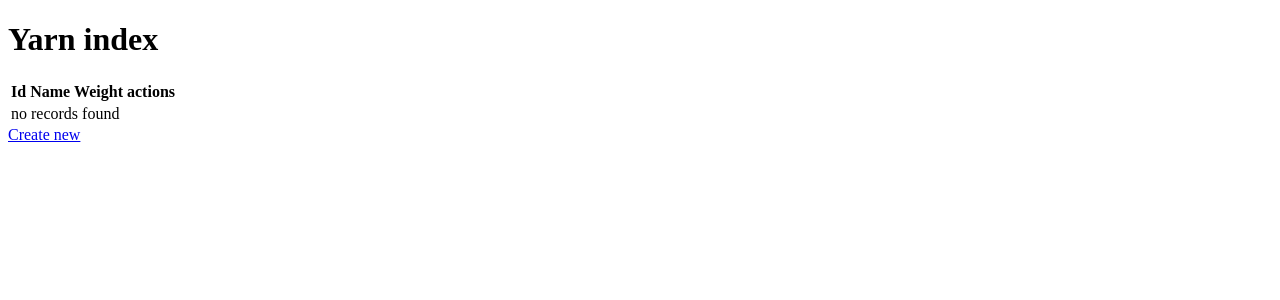
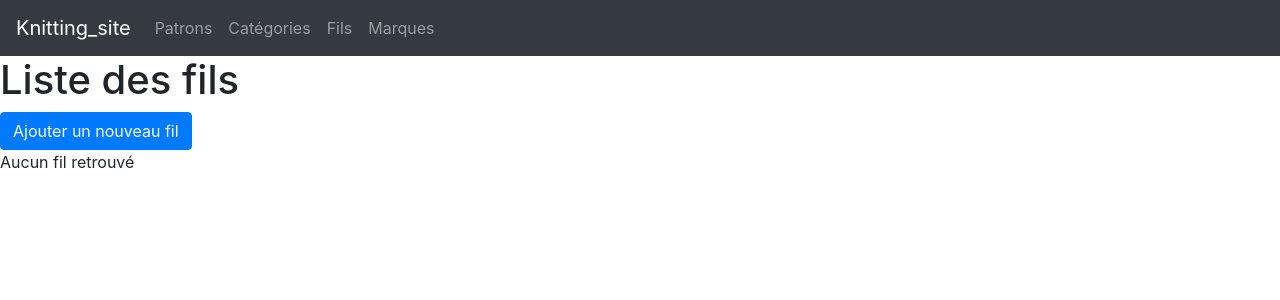
Before and after one commit to elisematos/knitting_site, a Symfony app: template templates/yarn/index.html.twig in a window 1280 px wide. Shown: the top 300 px of the page. Run offline with Twig, Linux system fonts and the light colour scheme; the template is opened without the code that fills it, so the values that code supplies are empty; some libraries are stand-ins or nearby versions.

Commit message:
Navbar Homepage

```diff
--- a/src/Controller/PatternController.php
+++ b/src/Controller/PatternController.php
@@ -29,7 +29,7 @@ class PatternController extends AbstractController
     }
 
     /**
-     * @Route("/new", name="pattern_new", methods={"GET","POST"})
+     * @Route("/admin/new", name="pattern_new", methods={"GET","POST"})
      * @param Request $request
      * @return Response
      */
@@ -66,7 +66,7 @@ class PatternController extends AbstractController
     }
 
     /**
-     * @Route("/{id}/edit", name="pattern_edit", methods={"GET","POST"})
+     * @Route("/admin/{id}/edit", name="pattern_edit", methods={"GET","POST"})
      * @param Request $request
      * @param Pattern $pattern
      * @return Response
@@ -89,7 +89,7 @@ class PatternController extends AbstractController
     }
 
     /**
-     * @Route("/{id}", name="pattern_delete", methods={"DELETE"})
+     * @Route("/admin/{id}", name="pattern_delete", methods={"DELETE"})
      * @param Request $request
      * @param Pattern $pattern
      * @return Response
--- a/src/Form/BrandType.php
+++ b/src/Form/BrandType.php
@@ -3,6 +3,7 @@
 namespace App\Form;
 
 use App\Entity\Brand;
+use Symfony\Component\Form\Extension\Core\Type\TextType;
 use Symfony\Component\Form\AbstractType;
 use Symfony\Component\Form\FormBuilderInterface;
 use Symfony\Component\OptionsResolver\OptionsResolver;
@@ -12,7 +13,9 @@ class BrandType extends AbstractType
     public function buildForm(FormBuilderInterface $builder, array $options)
     {
         $builder
-            ->add('name')
+            ->add('name', TextType::class,[
+                'label' => 'Nom'
+            ])
         ;
     }
 
--- a/src/Form/CategoryType.php
+++ b/src/Form/CategoryType.php
@@ -3,6 +3,7 @@
 namespace App\Form;
 
 use App\Entity\Category;
+use Symfony\Component\Form\Extension\Core\Type\TextType;
 use Symfony\Component\Form\AbstractType;
 use Symfony\Component\Form\FormBuilderInterface;
 use Symfony\Component\OptionsResolver\OptionsResolver;
@@ -12,7 +13,9 @@ class CategoryType extends AbstractType
     public function buildForm(FormBuilderInterface $builder, array $options)
     {
         $builder
-            ->add('name')
+            ->add('name', TextType::class,[
+                'label' => 'Nom'
+            ])
         ;
     }
 
--- a/src/Form/PatternType.php
+++ b/src/Form/PatternType.php
@@ -24,7 +24,7 @@ class PatternType extends AbstractType
                 'label' => 'Nom',
                 'help' => 'Un nom de moins de 20 charactères sans chiffre.'
             ])
-            ->add('description', TextareaType::class, [
+            ->add('Description', TextareaType::class, [
                 'label' => 'Description'
             ])
             ->add('difficulty', RangeType::class, [
--- a/templates/base.html.twig
+++ b/templates/base.html.twig
@@ -1,11 +1,40 @@
+{% set route_name = app.request.attributes.get('_route') %}
 <!DOCTYPE html>
 <html>
     <head>
         <meta charset="UTF-8">
         <title>{% block title %}Welcome!{% endblock %}</title>
+        <link rel="stylesheet"
+              href="https://cdn.jsdelivr.net/npm/bootstrap@4.5.3/dist/css/bootstrap.min.css"
+              integrity="sha384-TX8t27EcRE3e/ihU7zmQxVncDAy5uIKz4rEkgIXeMed4M0jlfIDPvg6uqKI2xXr2"
+              crossorigin="anonymous"
+        >
         {% block stylesheets %}{% endblock %}
     </head>
     <body>
+    <nav class="navbar navbar-expand-lg navbar-dark bg-dark">
+        <a class="navbar-brand" href="{{ path('home') }}">Knitting_site</a>
+        <button class="navbar-toggler" type="button" data-toggle="collapse" data-target="#navbarColor03" aria-controls="navbarColor03" aria-expanded="false" aria-label="Toggle navigation">
+            <span class="navbar-toggler-icon"></span>
+        </button>
+
+        <div class="collapse navbar-collapse" id="navbarColor03">
+            <ul class="navbar-nav mr-auto">
+                <li {% if route_name == "pattern_index" %} class="nav-item active" {% else %} class="nav-item" {% endif %}>
+                    <a class="nav-link" href="{{ path('pattern_index') }}">Patrons</a>
+                </li>
+                <li {% if route_name == "category_index" %} class="nav-item active" {% else %} class="nav-item" {% endif %}>
+                    <a class="nav-link" href="{{ path('category_index') }}">Catégories</a>
+                </li>
+                <li {% if route_name == "yarn_index" %} class="nav-item active" {% else %} class="nav-item" {% endif %}>
+                    <a class="nav-link" href="{{ path('yarn_index') }}">Fils</a>
+                </li>
+                <li {% if route_name == "brand_index" %} class="nav-item active" {% else %} class="nav-item" {% endif %}>
+                    <a class="nav-link" href="{{ path('brand_index') }}">Marques</a>
+                </li>
+            </ul>
+        </div>
+    </nav>
         {% block body %}{% endblock %}
         {% block javascripts %}{% endblock %}
     </body>
--- a/templates/brand/_delete_form.html.twig
+++ /dev/null
@@ -1,5 +0,0 @@
-<form method="post" action="{{ path('brand_delete', {'id': brand.id}) }}" onsubmit="return confirm('Are you sure you want to delete this item?');">
-    <input type="hidden" name="_method" value="DELETE">
-    <input type="hidden" name="_token" value="{{ csrf_token('delete' ~ brand.id) }}">
-    <button class="btn">Delete</button>
-</form>
--- a/templates/category/_delete_form.html.twig
+++ /dev/null
@@ -1,5 +0,0 @@
-<form method="post" action="{{ path('category_delete', {'id': category.id}) }}" onsubmit="return confirm('Are you sure you want to delete this item?');">
-    <input type="hidden" name="_method" value="DELETE">
-    <input type="hidden" name="_token" value="{{ csrf_token('delete' ~ category.id) }}">
-    <button class="btn">Delete</button>
-</form>
--- a/templates/pattern/_delete_form.html.twig
+++ b/templates/pattern/_delete_form.html.twig
@@ -1,5 +1,5 @@
-<form method="post" action="{{ path('pattern_delete', {'id': pattern.id}) }}" onsubmit="return confirm('Are you sure you want to delete this item?');">
+<form method="post" action="{{ path('pattern_delete', {'id': pattern.id}) }}" onsubmit="return confirm('Voulez-vous réellement supprimer cet élément?');">
     <input type="hidden" name="_method" value="DELETE">
     <input type="hidden" name="_token" value="{{ csrf_token('delete' ~ pattern.id) }}">
-    <button class="btn">Delete</button>
+    <button class="btn btn-danger">Supprimer</button>
 </form>
--- a/templates/yarn/_delete_form.html.twig
+++ /dev/null
@@ -1,5 +0,0 @@
-<form method="post" action="{{ path('yarn_delete', {'id': yarn.id}) }}" onsubmit="return confirm('Are you sure you want to delete this item?');">
-    <input type="hidden" name="_method" value="DELETE">
-    <input type="hidden" name="_token" value="{{ csrf_token('delete' ~ yarn.id) }}">
-    <button class="btn">Delete</button>
-</form>
--- a/templates/yarn/index.html.twig
+++ b/templates/yarn/index.html.twig
@@ -1,37 +1,37 @@
 {% extends 'base.html.twig' %}
 
-{% block title %}Yarn index{% endblock %}
+{% block title %}Liste des fils{% endblock %}
 
 {% block body %}
-    <h1>Yarn index</h1>
-
-    <table class="table">
+    <h1>Liste des fils</h1>
+    <a class="btn btn-primary" href="{{ path('yarn_new') }}">Ajouter un nouveau fil</a>
+    {% if yarns %}
+        <table class="table table-striped">
             <thead>
             <tr>
-                <th>Id</th>
-                <th>Name</th>
-                <th>Weight</th>
-                <th>actions</th>
+                <th>Nom</th>
+                <th>Actions</th>
             </tr>
             </thead>
             <tbody>
             {% for yarn in yarns %}
                 <tr>
-                <td>{{ yarn.id }}</td>
-                <td>{{ yarn.name }}</td>
-                <td>{{ yarn.weight }}</td>
+                    <td>{{ yarn.brand.name }} | {{ yarn.name }}</td>
                     <td>
-                    <a href="{{ path('yarn_show', {'id': yarn.id}) }}">show</a>
-                    <a href="{{ path('yarn_edit', {'id': yarn.id}) }}">edit</a>
+                        <a href="{{ path('yarn_edit', {'id': yarn.id}) }}" class="btn btn-dark">Editer</a>
+                        <form method="post"
+                              action="{{ path('yarn_delete', {'id': yarn.id}) }}"
+                              onsubmit="return confirm('Voulez-vous réellement supprimer cet élément?');">
+                            <input type="hidden" name="_method" value="DELETE">
+                            <input type="hidden" name="_token" value="{{ csrf_token('delete' ~ yarn.id) }}">
+                            <button class="btn btn-danger">Supprimer</button>
+                        </form>
                     </td>
-            </tr>
-        {% else %}
-            <tr>
-                <td colspan="4">no records found</td>
                 </tr>
             {% endfor %}
             </tbody>
         </table>
-
-    <a href="{{ path('yarn_new') }}">Create new</a>
+    {% else %}
+        <p>Aucun fil retrouvé</p>
+    {% endif %}
 {% endblock %}
```
Also changed, not shown: src/Controller/BrandController.php (+13 -1 lines), src/Controller/CategoryController.php (+13 -1 lines), src/Controller/HomeController.php (added, +32 -0 lines), src/Controller/YarnController.php (+13 -1 lines), src/Form/YarnType.php (+10 -3 lines), src/Repository/PatternRepository.php (+18 -16 lines), templates/brand/show.html.twig (deleted, +0 -26 lines), templates/category/show.html.twig (deleted, +0 -26 lines), templates/home/index.html.twig (added, +58 -0 lines), templates/yarn/show.html.twig (deleted, +0 -30 lines). Lines whose indentation alone changed are shown as unchanged.
